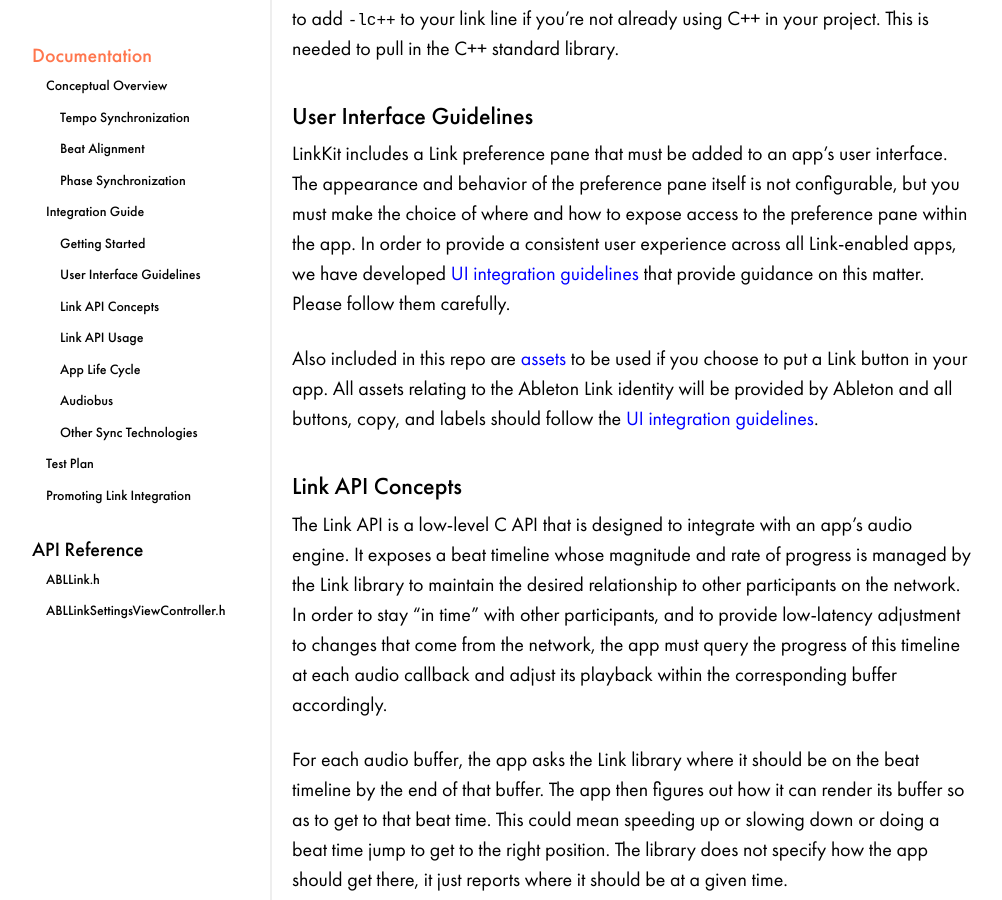
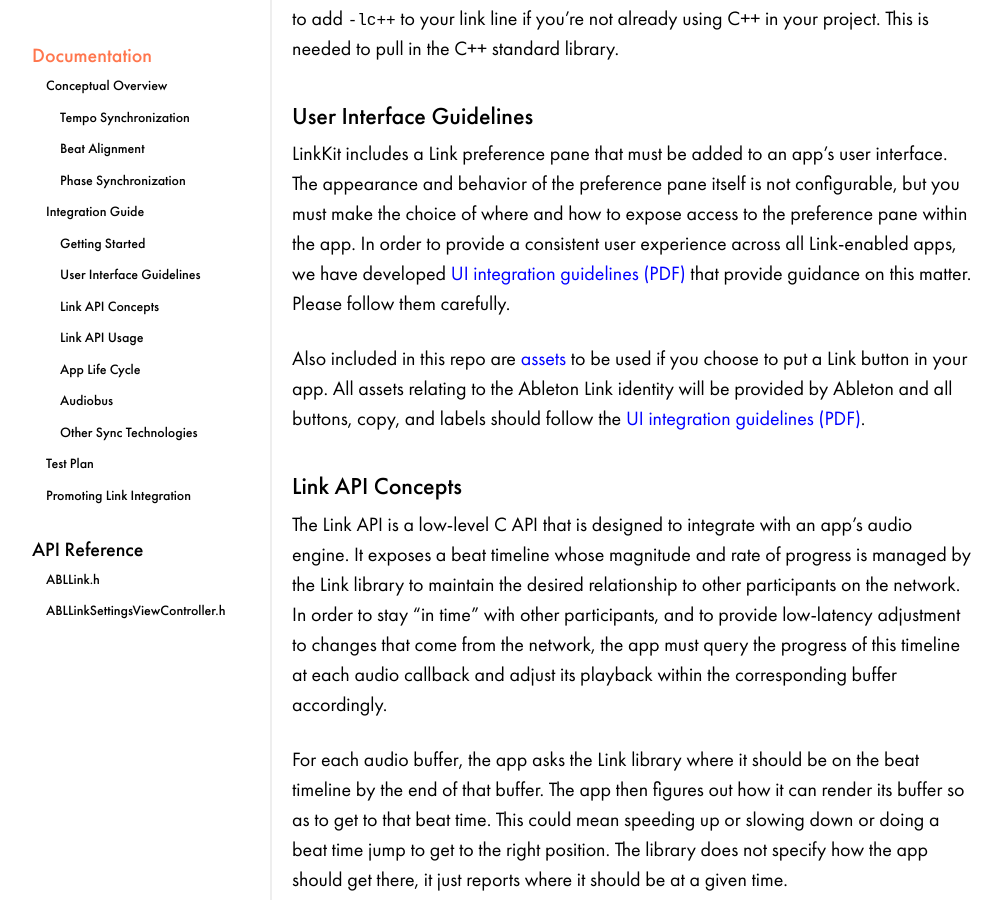
Before and after one commit to Ableton/ableton.github.io, a Jekyll site: the page built from linkkit/index.md, in a window 1280 px wide and 900 px high, scrolled down 4691 px. Shown: the whole window, without its empty margins (8-1010 px from the left). Built offline with Jekyll 4.4.1, drawn with Linux system fonts in a browser that asks for light colours; some of the changed text lies outside the part shown.

Commit message:
Add text to pdf links to indicate format

```diff
--- a/linkkit/index.md
+++ b/linkkit/index.md
@@ -16,7 +16,7 @@ We strongly recommend reading all of the content below, but please pay special a
 
 ### License
 
-Usage of LinkKit is governed by the [Ableton Link SDK license](downloads/Ableton_Link_SDK_License_v1.0.pdf).
+Usage of LinkKit is governed by the [Ableton Link SDK license (PDF)](downloads/Ableton_Link_SDK_License_v1.0.pdf).
 
 ## Conceptual Overview
 
@@ -68,9 +68,9 @@ In order to build and link against `libABLLink.a`, make sure that the location o
 
 ### User Interface Guidelines
 
-LinkKit includes a Link preference pane that must be added to an app's user interface. The appearance and behavior of the preference pane itself is not configurable, but you must make the choice of where and how to expose access to the preference pane within the app. In order to provide a consistent user experience across all Link-enabled apps, we have developed [UI integration guidelines](downloads/Ableton Link UI Guidelines.pdf) that provide guidance on this matter. Please follow them carefully.
+LinkKit includes a Link preference pane that must be added to an app's user interface. The appearance and behavior of the preference pane itself is not configurable, but you must make the choice of where and how to expose access to the preference pane within the app. In order to provide a consistent user experience across all Link-enabled apps, we have developed [UI integration guidelines (PDF)](downloads/Ableton Link UI Guidelines.pdf) that provide guidance on this matter. Please follow them carefully.
 
-Also included in this repo are [assets](https://github.com/Ableton/LinkKit/tree/master/assets) to be used if you choose to put a Link button in your app. All assets relating to the Ableton Link identity will be provided by Ableton and all buttons, copy, and labels should follow the [UI integration guidelines](downloads/Ableton Link UI Guidelines.pdf).
+Also included in this repo are [assets](https://github.com/Ableton/LinkKit/tree/master/assets) to be used if you choose to put a Link button in your app. All assets relating to the Ableton Link identity will be provided by Ableton and all buttons, copy, and labels should follow the [UI integration guidelines (PDF)](downloads/Ableton Link UI Guidelines.pdf).
 
 ### Link API Concepts
 
@@ -279,4 +279,4 @@ These cases test the correct implementation of the [app life cycle guidelines](#
 
 ## Promoting Link Integration
 
-After investing the time and effort to add Link to your app, you will probably want to tell the world about it. When you do so, please be sure to follow our [Ableton Link promotion guidelines](downloads/Ableton Link Promotion.pdf). The Link badge referred to in the guidelines can be found in the [assets](https://github.com/Ableton/LinkKit/tree/master/assets) folder. You can also find additional info and images in our [press kits](https://ableton.com/press) and use them as you please.
+After investing the time and effort to add Link to your app, you will probably want to tell the world about it. When you do so, please be sure to follow our [Ableton Link promotion guidelines (PDF)](downloads/Ableton Link Promotion.pdf). The Link badge referred to in the guidelines can be found in the [assets](https://github.com/Ableton/LinkKit/tree/master/assets) folder. You can also find additional info and images in our [press kits](https://ableton.com/press) and use them as you please.
```
